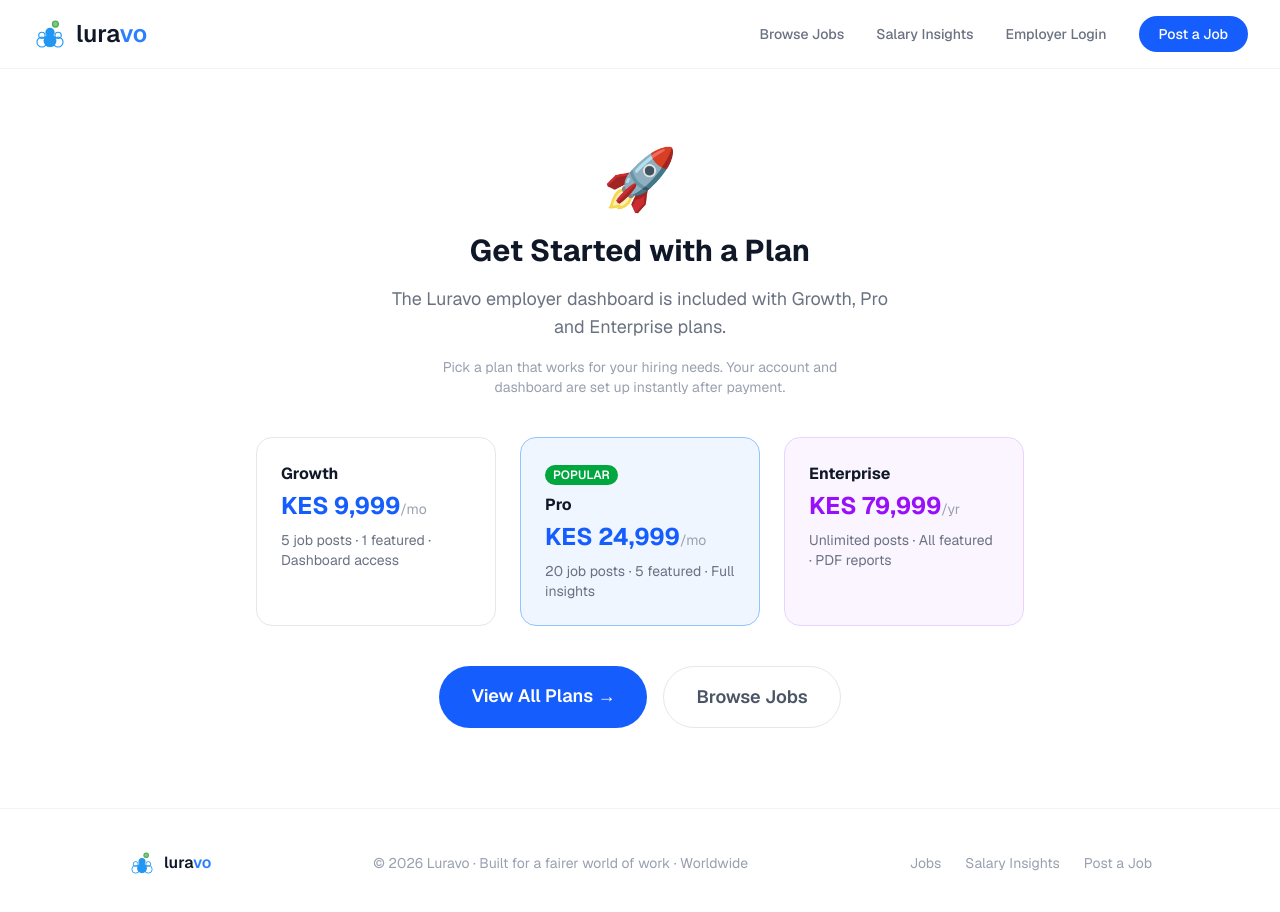
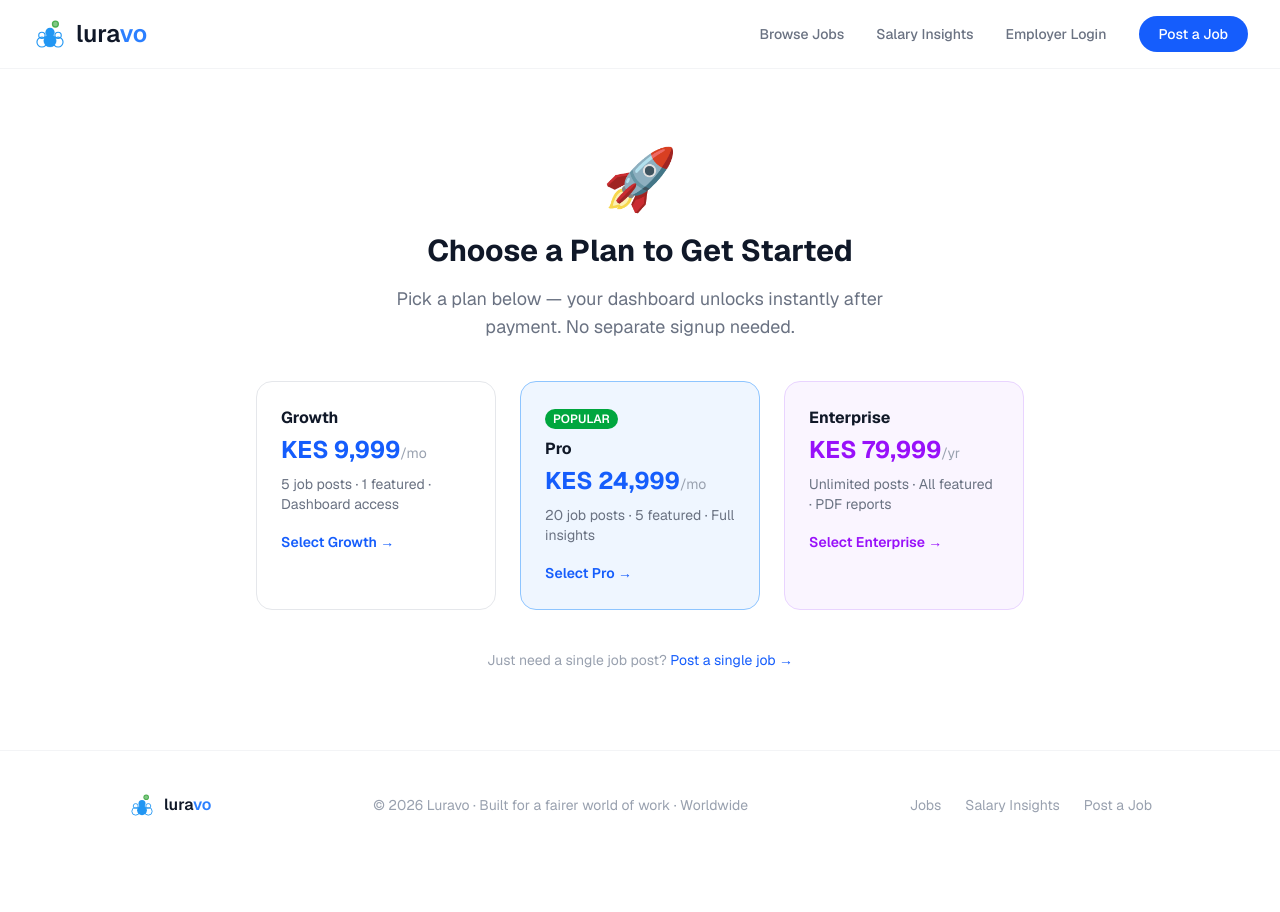
Before and after one commit to mwangiirungubrian-art/Payclear, a Next.js app: page /dashboard/upgrade in a window 1280 px wide. Shown: the top 912 px of the page. After the commit the page ends 859 px from the top, so only its background shows below. Built offline with nearby package versions, Linux system fonts and the light colour scheme; no server answers.

Commit message:
Fixed subscription flow for single posts vs subscription plans

```diff
--- a/app/checkout/success/page.tsx
+++ b/app/checkout/success/page.tsx
@@ -33,7 +33,8 @@ export default function SuccessPage() {
       const userEmail = user?.email || "";
       const isSinglePost = planParam === "standard-listing" || planParam === "featured-listing";
 
-      if (userEmail) {
+      if (userEmail && !isSinglePost) {
+        // Logged in + subscription plan = save subscription
         await supabase.from("subscriptions").insert([{
           email: userEmail,
           plan: planParam,
@@ -43,8 +44,10 @@ export default function SuccessPage() {
         }]);
         setStep("done");
       } else if (isSinglePost) {
+        // Single post = no account needed
         setStep("done");
       } else {
+        // Not logged in + subscription plan = create account
         setStep("account");
       }
     };
@@ -108,7 +111,7 @@ export default function SuccessPage() {
             <div className="text-center mb-8">
               <div className="text-5xl mb-4">🎉</div>
               <h1 className="text-3xl font-bold text-gray-900 mb-2">Payment Successful!</h1>
-              <p className="text-gray-500">Now create your account to access your dashboard and start posting jobs.</p>
+              <p className="text-gray-500">Create your account to access your dashboard and start posting jobs.</p>
             </div>
 
             {error && (
--- a/app/dashboard/upgrade/page.tsx
+++ b/app/dashboard/upgrade/page.tsx
@@ -8,41 +8,37 @@ export default function UpgradePage() {
 
       <div className="flex flex-col items-center justify-center flex-1 py-20 px-6 text-center">
         <div className="text-6xl mb-6">🚀</div>
-        <h1 className="text-3xl font-bold text-gray-900 mb-4">Get Started with a Plan</h1>
-        <p className="text-gray-500 text-lg max-w-lg mb-4">
-          The Luravo employer dashboard is included with Growth, Pro and Enterprise plans.
-        </p>
-        <p className="text-gray-400 text-sm mb-10 max-w-md">
-          Pick a plan that works for your hiring needs. Your account and dashboard are set up instantly after payment.
+        <h1 className="text-3xl font-bold text-gray-900 mb-4">Choose a Plan to Get Started</h1>
+        <p className="text-gray-500 text-lg max-w-lg mb-10">
+          Pick a plan below — your dashboard unlocks instantly after payment. No separate signup needed.
         </p>
 
         <div className="grid grid-cols-1 md:grid-cols-3 gap-6 max-w-3xl w-full mb-10">
           <a href="/checkout#growth" className="border border-gray-200 rounded-2xl p-6 text-left hover:shadow-md transition hover:border-blue-300">
             <p className="font-bold text-gray-900 mb-1">Growth</p>
             <p className="text-blue-600 font-bold text-2xl mb-2">KES 9,999<span className="text-gray-400 text-sm font-normal">/mo</span></p>
-            <p className="text-gray-500 text-sm">5 job posts · 1 featured · Dashboard access</p>
+            <p className="text-gray-500 text-sm mb-4">5 job posts · 1 featured · Dashboard access</p>
+            <span className="text-blue-600 text-sm font-semibold">Select Growth →</span>
           </a>
           <a href="/checkout#pro" className="border border-blue-300 rounded-2xl p-6 text-left bg-blue-50 hover:shadow-md transition">
             <div className="inline-block bg-green-600 text-white text-xs font-semibold px-2 py-0.5 rounded-full mb-2">POPULAR</div>
             <p className="font-bold text-gray-900 mb-1">Pro</p>
             <p className="text-blue-600 font-bold text-2xl mb-2">KES 24,999<span className="text-gray-400 text-sm font-normal">/mo</span></p>
-            <p className="text-gray-500 text-sm">20 job posts · 5 featured · Full insights</p>
+            <p className="text-gray-500 text-sm mb-4">20 job posts · 5 featured · Full insights</p>
+            <span className="text-blue-600 text-sm font-semibold">Select Pro →</span>
           </a>
           <a href="/checkout#enterprise" className="border border-purple-200 rounded-2xl p-6 text-left bg-purple-50 hover:shadow-md transition">
             <p className="font-bold text-gray-900 mb-1">Enterprise</p>
             <p className="text-purple-600 font-bold text-2xl mb-2">KES 79,999<span className="text-gray-400 text-sm font-normal">/yr</span></p>
-            <p className="text-gray-500 text-sm">Unlimited posts · All featured · PDF reports</p>
+            <p className="text-gray-500 text-sm mb-4">Unlimited posts · All featured · PDF reports</p>
+            <span className="text-purple-600 text-sm font-semibold">Select Enterprise →</span>
           </a>
         </div>
 
-        <div className="flex flex-col sm:flex-row gap-4">
-          <a href="/checkout" className="bg-blue-600 text-white px-8 py-4 rounded-full text-lg font-semibold hover:bg-blue-700">
-            View All Plans →
-          </a>
-          <a href="/jobs" className="border border-gray-200 text-gray-600 px-8 py-4 rounded-full text-lg font-semibold hover:bg-gray-50">
-            Browse Jobs
-          </a>
-        </div>
+        <p className="text-gray-400 text-sm">
+          Just need a single job post?{" "}
+          <a href="/checkout#standard" className="text-blue-600 hover:underline">Post a single job →</a>
+        </p>
       </div>
 
       <Footer />
```
